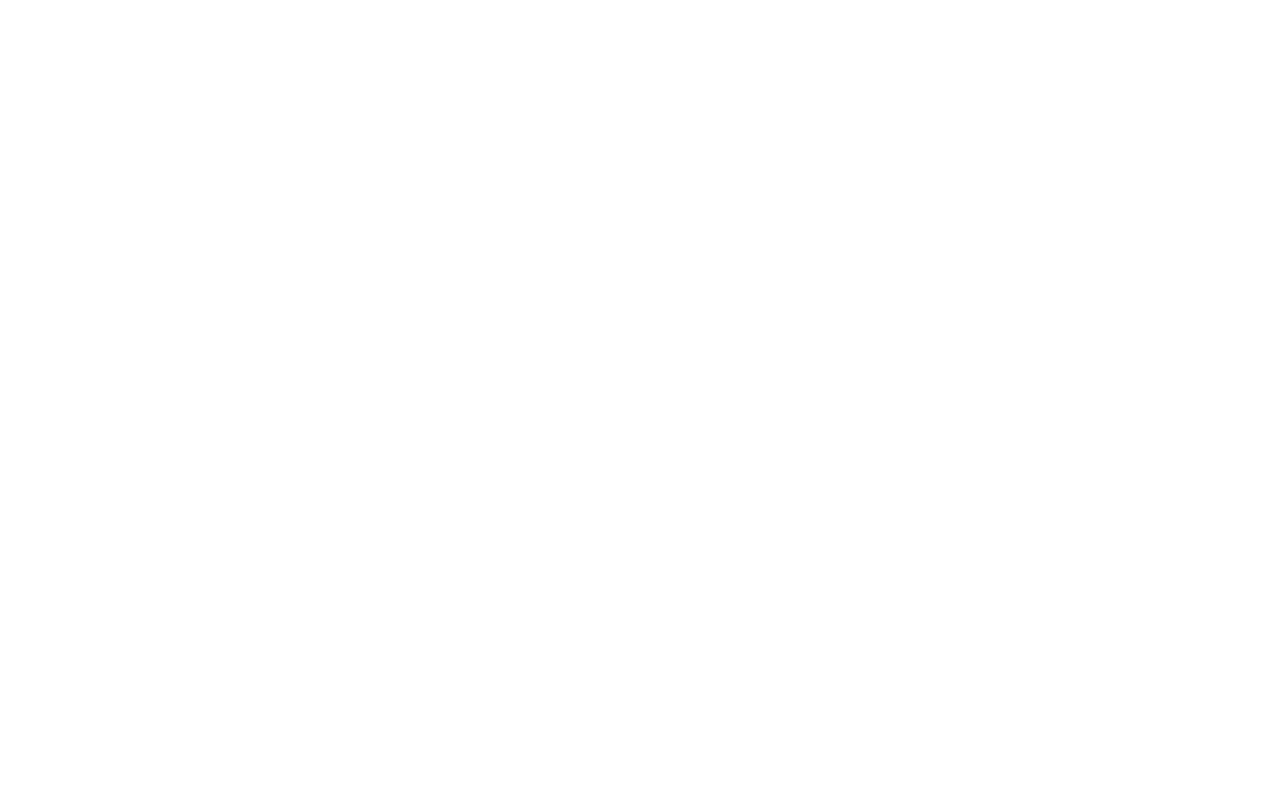
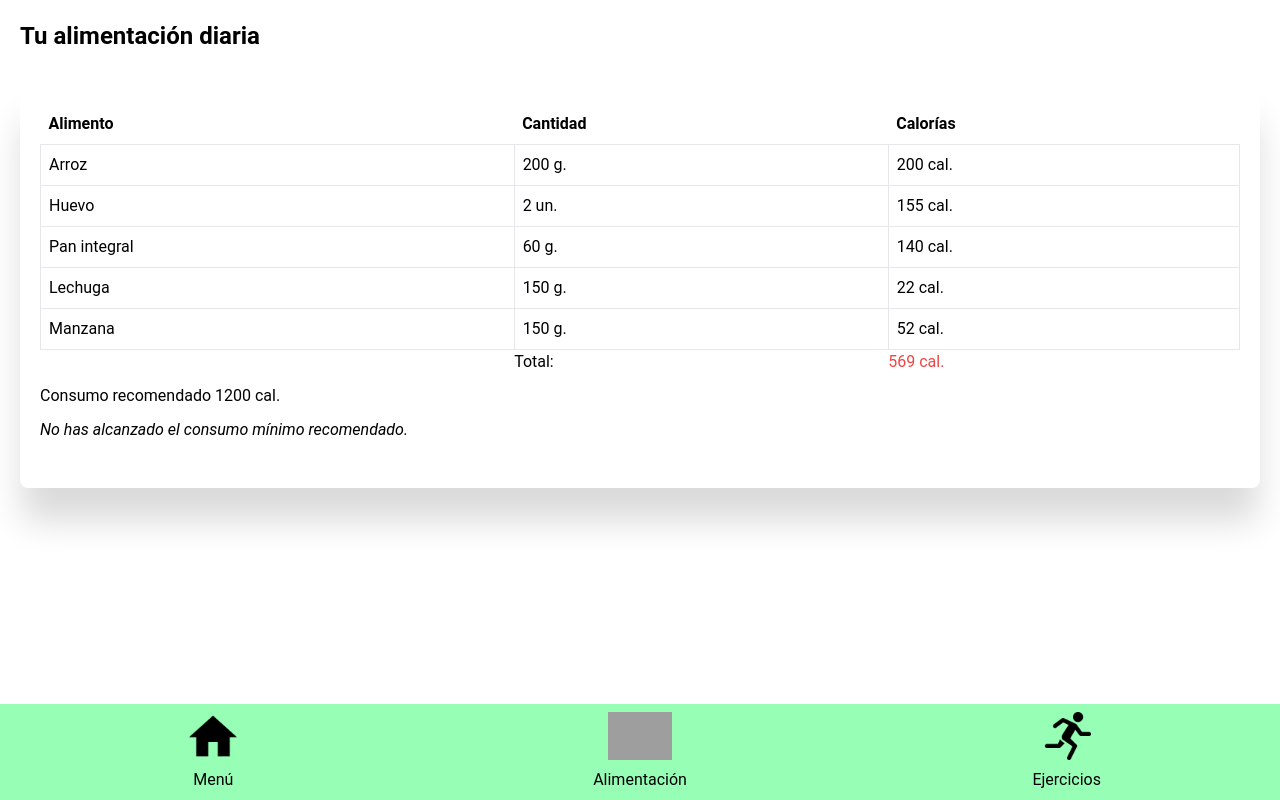
Before and after one commit to cykrr/salud-ionic, a React (Vite) app: page /food in a window 1280 px wide. Built offline with nearby package versions, Linux system fonts and the light colour scheme; grey boxes are pictures that could not be loaded.

Commit message:
Añadir vista Alimentación

```diff
--- a/src/App.tsx
+++ b/src/App.tsx
@@ -20,6 +20,7 @@
 import Register from './pages/Register'
 import TermsConditions from './pages/TermsConditions';
 import Menu from './pages/Menu'
+import Food from './pages/Food'
 import CreateFood from './pages/CreateFood';
 import AddFood from './pages/AddFood';
 import AddExercise from './pages/AddExercise';
@@ -58,6 +59,7 @@
         <Route path="/add_food" component={AddFood}></Route>
         <Route path="/add_exercise" component={AddExercise}></Route>
         <Route path="/create_food" component={CreateFood}></Route>
+        <Route path="/food" component={Food}></Route>
       </IonRouterOutlet>
       {/* <IonTabs>
         <IonRouterOutlet>
--- a/src/components/NavBar.tsx
+++ b/src/components/NavBar.tsx
@@ -1,7 +1,7 @@
 export default function NavBar() {
     function BarItem({ title, img } : { title: string; img: string }) {
         return (
-            <div className="flex flex-col w-full h-full text-center bg-[#97ffb5] cursor-pointer py-2 gap-2">
+            <div className="flex flex-col w-full h-full text-center bg-[rgb(151,255,181)] cursor-pointer py-2 gap-2">
                 <img src={img} alt="" className="object-contain w-full min-h-0"/>
                 {title}
             </div>
--- /dev/null
+++ b/src/pages/Food.tsx
@@ -0,0 +1,66 @@
+import { IonHeader, IonPage, IonContent } from "@ionic/react";
+import NavBar from "../components/NavBar";
+
+export default function Food() {
+    return (
+        <IonPage>
+            <IonHeader>
+
+            </IonHeader>
+            <IonContent>
+                <div className="flex flex-col w-full h-full">
+                    <div className="grow m-5">
+                        <h1>Tu alimentación diaria</h1>
+                        <div className='h-8'></div>
+                            <div className="rounded-lg shadow-[0px_35px_35px_-2.5px_rgba(0,0,0,0.15)] space-y-2.5 p-5">
+                                <table className="w-full">
+                                    <tr>
+                                        <th className="bh-blue-100  text-left p-2">Alimento</th>
+                                        <th className="bh-blue-100  text-left p-2">Cantidad</th>
+                                        <th className="bh-blue-100  text-left p-2">Calorías</th>
+                                    </tr>
+                                    <tr>
+                                        <td className="border p-2">Arroz</td>
+                                        <td className="border p-2">200 g.</td>
+                                        <td className="border p-2">200 cal.</td>
+                                    </tr>
+                                    <tr>
+                                        <td className="border p-2">Huevo</td>
+                                        <td className="border p-2">2 un.</td>
+                                        <td className="border p-2">155 cal.</td>
+                                    </tr>
+                                    <tr>
+                                        <td className="border p-2">Pan integral</td>
+                                        <td className="border p-2">60 g.</td>
+                                        <td className="border p-2">140 cal.</td>
+                                    </tr>
+                                    <tr>
+                                        <td className="border p-2">Lechuga</td>
+                                        <td className="border p-2">150 g.</td>
+                                        <td className="border p-2">22 cal.</td>
+                                    </tr>
+                                    <tr>
+                                        <td className="border p-2">Manzana</td>
+                                        <td className="border p-2">150 g.</td>
+                                        <td className="border p-2">52 cal.</td>
+                                    </tr>
+                                    <tr>
+                                        <td></td>
+                                        <td>Total: </td>
+                                        <td className="text-red-500">569 cal.</td>
+                                    </tr>
+                                </table>
+                                <p>Consumo recomendado 1200 cal.</p>
+                                <p className="italic">No has alcanzado el consumo mínimo recomendado.</p>
+
+                                <div className="h-4"></div>
+                            </div>
+
+                    </div>
+                    <NavBar></NavBar>
+                </div>
+            </IonContent>
+
+        </IonPage>
+    )
+}
```
